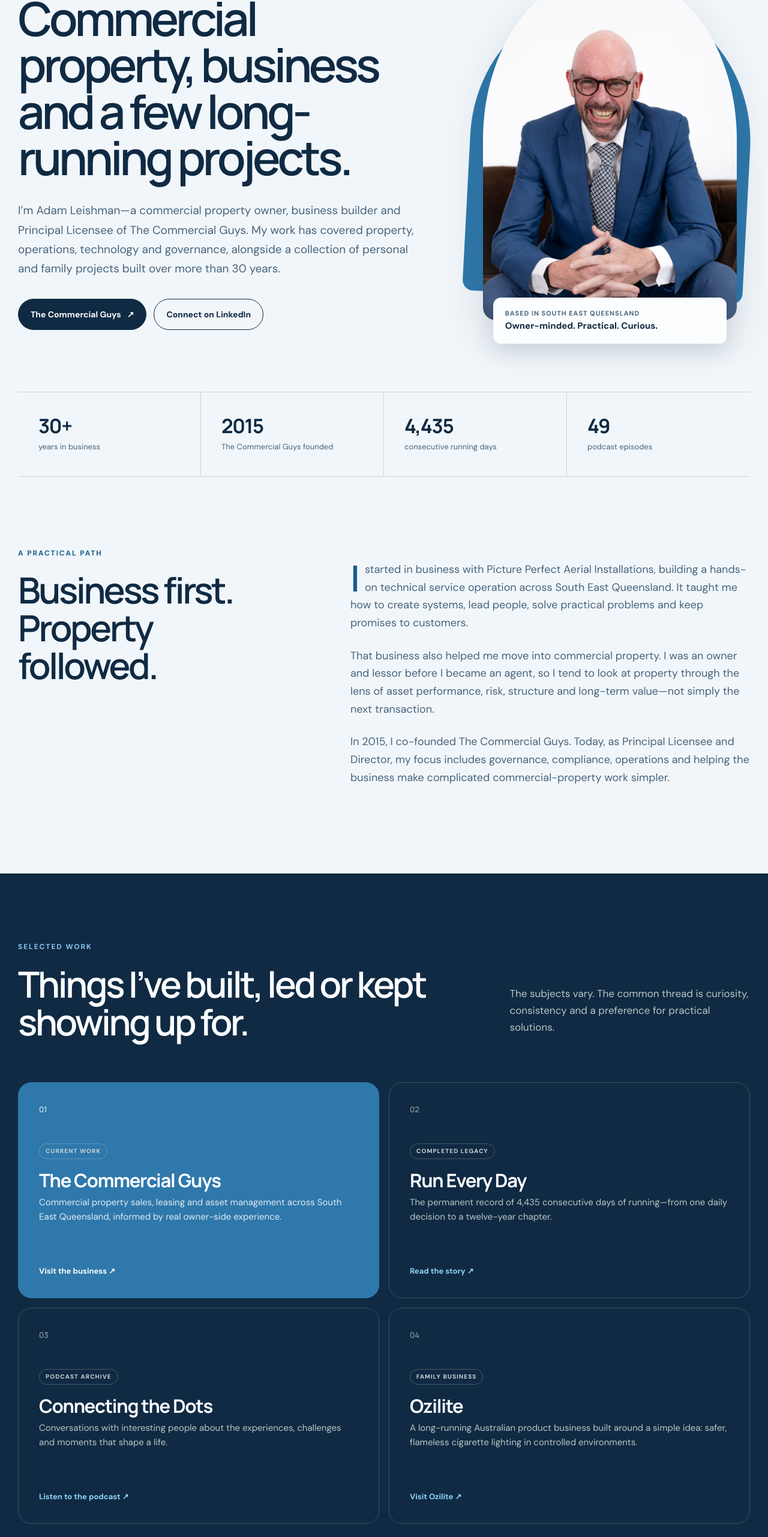
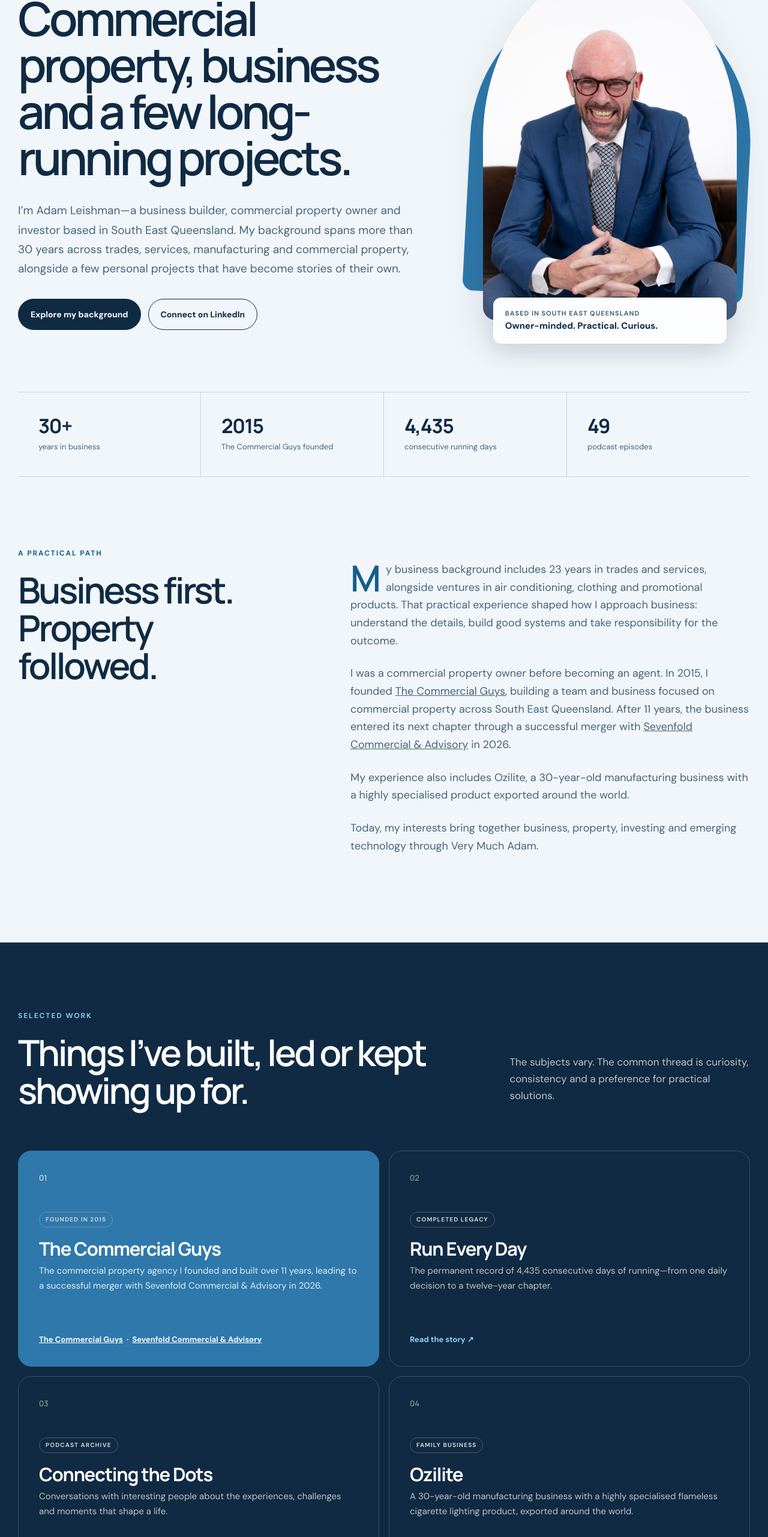
Before and after one commit to adamleishman/adam-leishman, a plain HTML site: page index.html in a window 1280 px wide. Shown: the part 238-2800 px from the top of the page at 60% size. Drawn offline with Linux system fonts and the light colour scheme.

Commit message:
Update founder biography, merger story and commercial property links

```diff
--- a/index.html
+++ b/index.html
@@ -4,11 +4,11 @@
   <meta charset="utf-8">
   <meta name="viewport" content="width=device-width, initial-scale=1">
   <title>Adam Leishman | Commercial Property, Business & Projects</title>
-  <meta name="description" content="Adam Leishman is a commercial property owner, business builder and Principal Licensee of The Commercial Guys in South East Queensland.">
+  <meta name="description" content="Adam Leishman is a business builder, commercial property owner and investor based in South East Queensland, with more than 30 years across business, manufacturing and property.">
   <link rel="canonical" href="https://adamleishman.com.au/">
   <meta property="og:type" content="website">
   <meta property="og:title" content="Adam Leishman | Commercial Property, Business & Projects">
-  <meta property="og:description" content="Commercial property, business and a few long-running projects.">
+  <meta property="og:description" content="Business builder, commercial property owner and investor. More than 30 years of business experience, alongside a few personal projects.">
   <meta property="og:url" content="https://adamleishman.com.au/">
   <meta property="og:image" content="https://adamleishman.com.au/assets/adam-leishman-blue.jpg">
   <meta name="twitter:card" content="summary_large_image">
@@ -22,15 +22,9 @@
     "name": "Adam Leishman",
     "url": "https://adamleishman.com.au/",
     "image": "https://adamleishman.com.au/assets/adam-leishman-blue.jpg",
-    "jobTitle": "Principal Licensee and Director",
-    "worksFor": {
-      "@type": "Organization",
-      "name": "The Commercial Guys",
-      "url": "https://www.thecommercialguys.com.au/"
-    },
+    "jobTitle": "Business builder, property owner and investor",
     "sameAs": [
       "https://www.linkedin.com/in/adamleishman/",
-      "https://www.thecommercialguys.com.au/team/",
       "https://runeveryday.com.au/",
       "https://www.buzzsprout.com/2358897"
     ]
@@ -57,9 +51,9 @@
       <div class="hero-copy">
         <p class="eyebrow">Commercial property · Business · Personal projects</p>
         <h1>Commercial property, business and a few long-running projects.</h1>
-        <p class="hero-intro">I’m Adam Leishman—a commercial property owner, business builder and Principal Licensee of The Commercial Guys. My work has covered property, operations, technology and governance, alongside a collection of personal and family projects built over more than 30 years.</p>
+        <p class="hero-intro">I’m Adam Leishman—a business builder, commercial property owner and investor based in South East Queensland. My background spans more than 30 years across trades, services, manufacturing and commercial property, alongside a few personal projects that have become stories of their own.</p>
         <div class="actions">
-          <a class="button button-primary" href="https://www.thecommercialguys.com.au/" target="_blank" rel="noopener">The Commercial Guys <span aria-hidden="true">↗</span></a>
+          <a class="button button-primary" href="#about">Explore my background</a>
           <a class="button button-secondary" href="https://www.linkedin.com/in/adamleishman/" target="_blank" rel="noopener">Connect on LinkedIn</a>
         </div>
       </div>
@@ -86,9 +80,10 @@
         <h2>Business first. Property followed.</h2>
       </div>
       <div class="about-copy">
-        <p>I started in business with Picture Perfect Aerial Installations, building a hands-on technical service operation across South East Queensland. It taught me how to create systems, lead people, solve practical problems and keep promises to customers.</p>
-        <p>That business also helped me move into commercial property. I was an owner and lessor before I became an agent, so I tend to look at property through the lens of asset performance, risk, structure and long-term value—not simply the next transaction.</p>
-        <p>In 2015, I co-founded The Commercial Guys. Today, as Principal Licensee and Director, my focus includes governance, compliance, operations and helping the business make complicated commercial-property work simpler.</p>
+        <p>My business background includes 23 years in trades and services, alongside ventures in air conditioning, clothing and promotional products. That practical experience shaped how I approach business: understand the details, build good systems and take responsibility for the outcome.</p>
+        <p>I was a commercial property owner before becoming an agent. In 2015, I founded <a href="https://www.thecommercialguys.com.au/" target="_blank" rel="noopener">The Commercial Guys</a>, building a team and business focused on commercial property across South East Queensland. After 11 years, the business entered its next chapter through a successful merger with <a href="https://www.sevenfoldproperty.com.au/commercial/" target="_blank" rel="noopener">Sevenfold Commercial &amp; Advisory</a> in 2026.</p>
+        <p>My experience also includes Ozilite, a 30-year-old manufacturing business with a highly specialised product exported around the world.</p>
+        <p>Today, my interests bring together business, property, investing and emerging technology through Very Much Adam.</p>
       </div>
     </section>
 
@@ -102,13 +97,13 @@
       </div>
 
       <div class="project-grid">
-        <a class="project-card project-featured" href="https://www.thecommercialguys.com.au/" target="_blank" rel="noopener">
+        <article class="project-card project-featured">
           <span class="project-number">01</span>
-          <span class="project-status">Current work</span>
+          <span class="project-status">Founded in 2015</span>
           <h3>The Commercial Guys</h3>
-          <p>Commercial property sales, leasing and asset management across South East Queensland, informed by real owner-side experience.</p>
-          <span class="project-link">Visit the business <span aria-hidden="true">↗</span></span>
-        </a>
+          <p>The commercial property agency I founded and built over 11 years, leading to a successful merger with Sevenfold Commercial &amp; Advisory in 2026.</p>
+          <div class="project-link"><a href="https://www.thecommercialguys.com.au/" target="_blank" rel="noopener">The Commercial Guys</a> &nbsp;·&nbsp; <a href="https://www.sevenfoldproperty.com.au/commercial/" target="_blank" rel="noopener">Sevenfold Commercial &amp; Advisory</a></div>
+        </article>
 
         <a class="project-card" href="https://runeveryday.com.au/" target="_blank" rel="noopener">
           <span class="project-number">02</span>
@@ -130,7 +125,7 @@
           <span class="project-number">04</span>
           <span class="project-status">Family business</span>
           <h3>Ozilite</h3>
-          <p>A long-running Australian product business built around a simple idea: safer, flameless cigarette lighting in controlled environments.</p>
+          <p>A 30-year-old manufacturing business with a highly specialised flameless cigarette lighting product, exported around the world.</p>
           <span class="project-link">Visit Ozilite <span aria-hidden="true">↗</span></span>
         </a>
       </div>
```
